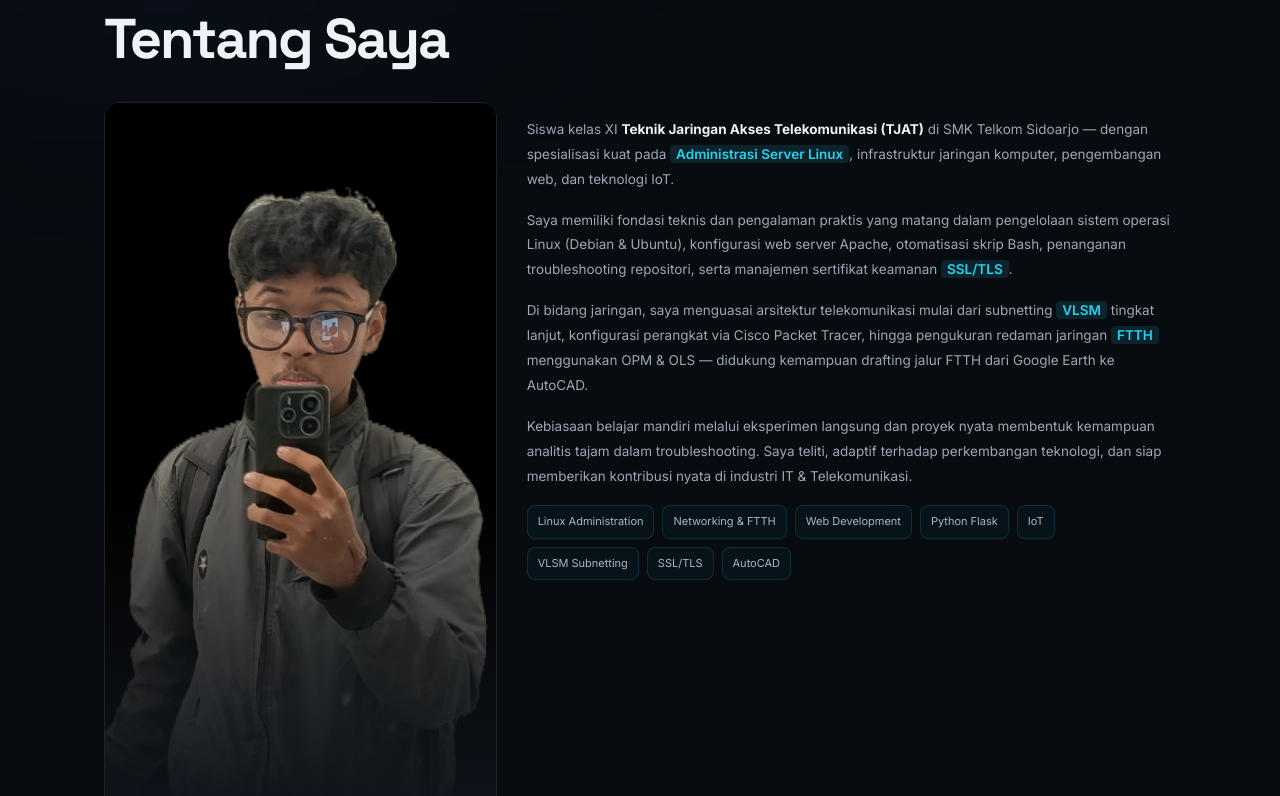
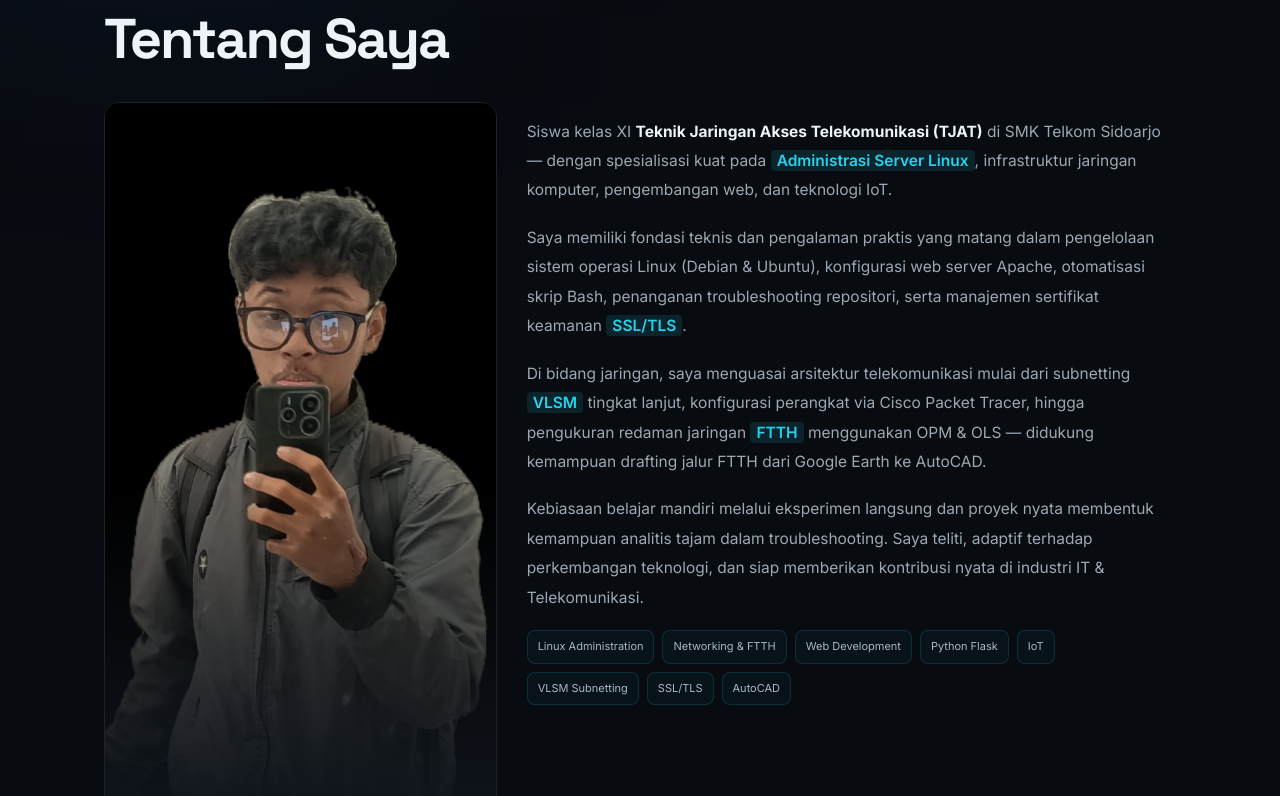
Before and after one commit to MR1291/portfolio, a plain HTML site: page index.html in a window 1280 px wide. Shown: the part 940-1736 px from the top of the page. Drawn offline with Linux system fonts and the light colour scheme.

Commit message:
Update: larger about text, profile photo, education & tools section

```diff
--- a/style.css
+++ b/style.css
@@ -547,9 +547,9 @@ body:after {
 .about-text p {
     color: #9ca8b4;
     max-width: 700px;
-    margin-bottom: 16px;
-    font-size: 13.5px;
-    line-height: 1.85;
+    margin-bottom: 18px;
+    font-size: 15.5px;
+    line-height: 1.9;
 }
 
 /* ========================================================
```
